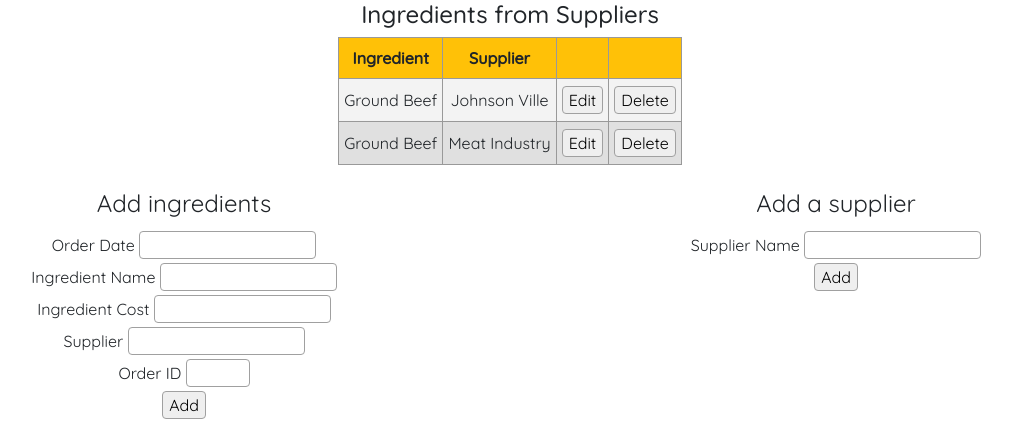
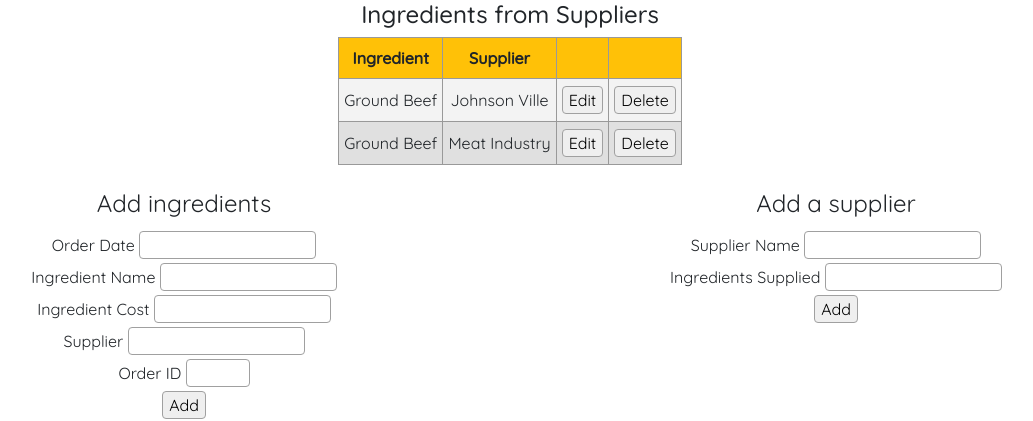
Before and after one commit to yu-daniel/Two-Guys, a Flask app: page /ingredients-suppliers in a window 1280 px wide. Shown: the part 433-854 px from the top of the page, without its empty margins (130-1163 px from the left). Run offline with Flask 2, Linux system fonts and the light colour scheme.

Commit message:
fixed forms

```diff
--- a/forms.py
+++ b/forms.py
@@ -32,6 +32,7 @@ class IngredientsForm(FlaskForm):
 
 class SuppliersForm(FlaskForm):
     supplier_name = StringField('Supplier Name', validators=[DataRequired(), Length(min=1, max=50)])
+    ingredients_supplied = StringField('Ingredients Supplied', validators=[DataRequired(), Length(min=1, max=50)])
     submit = SubmitField('Add')
 
 
@@ -47,4 +48,5 @@ class Customers(FlaskForm):
     last_name = IntegerField('Last Name', validators=[DataRequired(), Length(min=1, max=50)])
     email = StringField('Email', validators=[DataRequired()])
     phone_number = IntegerField('Phone Number', validators=[DataRequired(), NumberRange(min=1, max=20)])
+    location = StringField('Location', validators=[DataRequired(), NumberRange(min=5, max=10)])
     submit = SubmitField('Add')
--- a/templates/ingredients_suppliers.html
+++ b/templates/ingredients_suppliers.html
@@ -108,6 +108,10 @@
 					{{ supplier_form.supplier_name }}
 				</div>
 				<div>
+					{{ supplier_form.ingredients_supplied.label }}
+					{{ supplier_form.ingredients_supplied }}
+				</div>
+				<div>
 					{{ supplier_form.submit }}
 				</div>
 			</fieldset>
--- a/templates/orders_customers.html
+++ b/templates/orders_customers.html
@@ -113,6 +113,10 @@
 					{{ customer_form.phone_number }}
 				</div>
 				<div>
+					{{ customer_form.location.label }}
+					{{ customer_form.location }}
+				</div>
+				<div>
 					{{ customer_form.submit }}
 				</div>
 			</fieldset>
```
